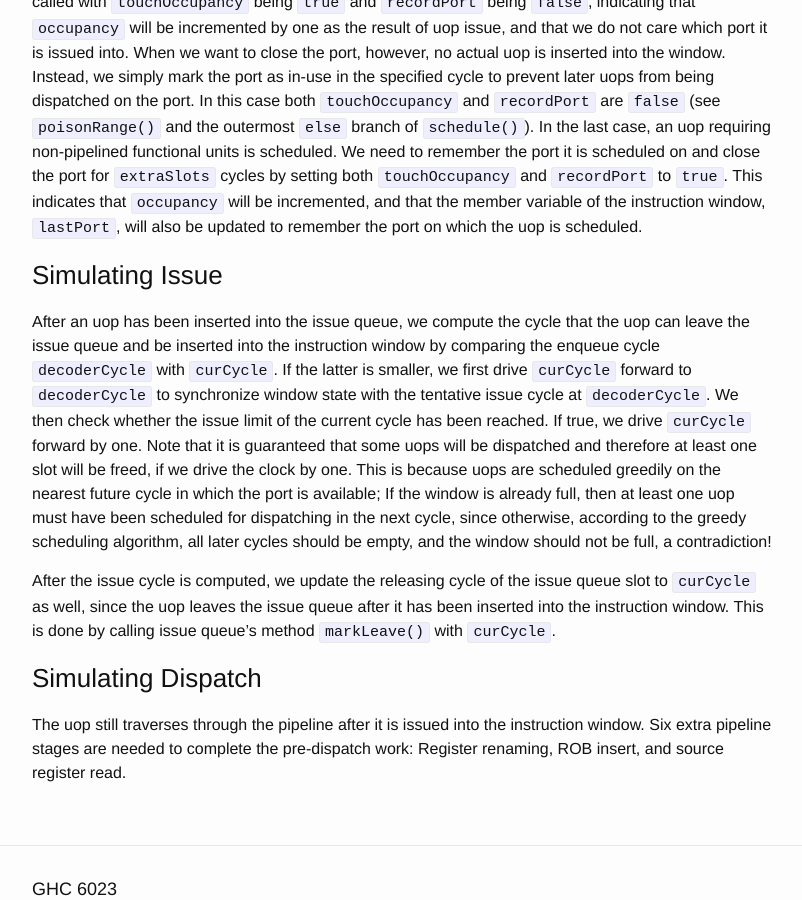
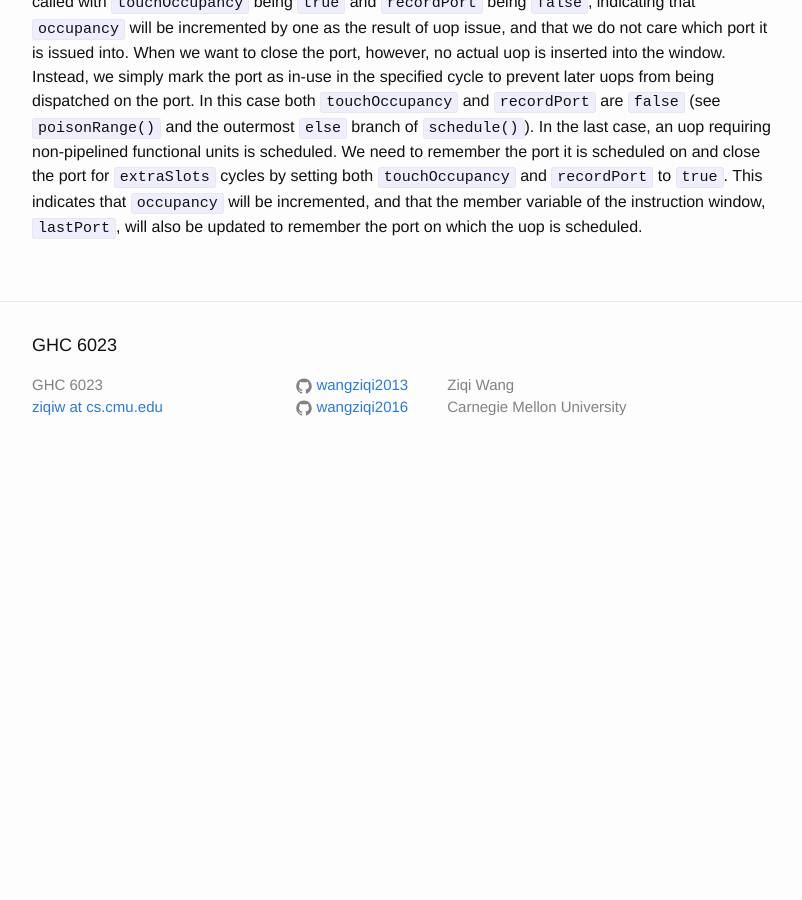
Before and after one commit to wangziqi2013/wangziqi2013.github.io, a Jekyll site: the page built from _posts/2019-12-31-zsim-microarch.markdown, in a window 1280 px wide and 900 px high, scrolled down 19909 px. Shown: the whole window, without its empty margins (238-1040 px from the left). Built offline with Jekyll 4.4.1, drawn with Linux system fonts in a browser that asks for light colours; after the commit the page ends 20388 px from its top, so only the background shows below that.

Commit message:
Removing

```diff
--- a/_posts/2019-12-31-zsim-microarch.markdown
+++ b/_posts/2019-12-31-zsim-microarch.markdown
@@ -719,24 +719,3 @@ and the outermost `else` branch of `schedule()`). In the last case, an uop requi
 scheduled. We need to remember the port it is scheduled on and close the port for `extraSlots` cycles by setting both
 `touchOccupancy` and `recordPort` to `true`. This indicates that `occupancy` will be incremented, and that the member
 variable of the instruction window, `lastPort`, will also be updated to remember the port on which the uop is scheduled.
-
-### Simulating Issue
-
-After an uop has been inserted into the issue queue, we compute the cycle that the uop can leave the issue queue and
-be inserted into the instruction window by comparing the enqueue cycle `decoderCycle` with `curCycle`. If the latter
-is smaller, we first drive `curCycle` forward to `decoderCycle` to synchronize window state with the tentative issue
-cycle at `decoderCycle`. We then check whether the issue limit of the current cycle has been reached. If true, we drive
-`curCycle` forward by one. Note that it is guaranteed that some uops will be dispatched and therefore at least one slot
-will be freed, if we drive the clock by one. This is because uops are scheduled greedily on the nearest future cycle in
-which the port is available; If the window is already full, then at least one uop must have been scheduled for dispatching
-in the next cycle, since otherwise, according to the greedy scheduling algorithm, all later cycles should be empty, and
-the window should not be full, a contradiction!
-
-After the issue cycle is computed, we update the releasing cycle of the issue queue slot to `curCycle` as well, since
-the uop leaves the issue queue after it has been inserted into the instruction window. This is done by calling issue
-queue's method `markLeave()` with `curCycle`.
-
-### Simulating Dispatch
-
-The uop still traverses through the pipeline after it is issued into the instruction window. Six extra pipeline stages
-are needed to complete the pre-dispatch work: Register renaming, ROB insert, and source register read.
```
